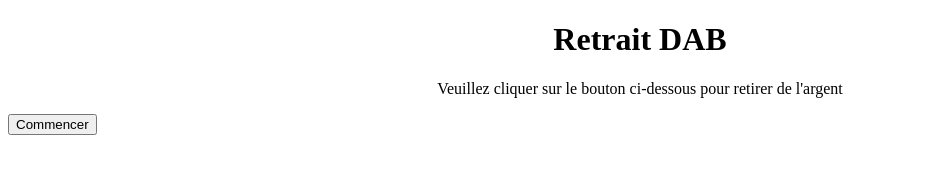
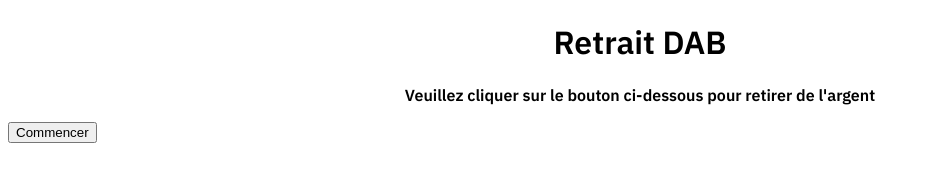
Before and after one commit to Jensone/dab-algo, a plain HTML site: page index.html in a window 1280 px wide. Shown: the whole page, without its empty margins (0-930 px from the left). Drawn offline with Linux system fonts and the light colour scheme.

Commit message:
🎨 style(index.html): add custom font and apply it to the body for better typography and readability

```diff
--- a/index.html
+++ b/index.html
@@ -6,6 +6,15 @@
     <meta http-equiv="X-UA-Compatible" content="IE=edge">
     <meta name="viewport" content="width=device-width, initial-scale=1.0">
     <title>DAB</title>
+    <link rel="preconnect" href="https://fonts.googleapis.com">
+    <link rel="preconnect" href="https://fonts.gstatic.com" crossorigin>
+    <link href="https://fonts.googleapis.com/css2?family=IBM+Plex+Sans:wght@600&family=Inter:wght@200&display=swap"
+        rel="stylesheet">
+    <style>
+        body {
+            font-family: 'IBM Plex Sans', sans-serif;
+        }
+    </style>
 </head>
 
 <body>
```
